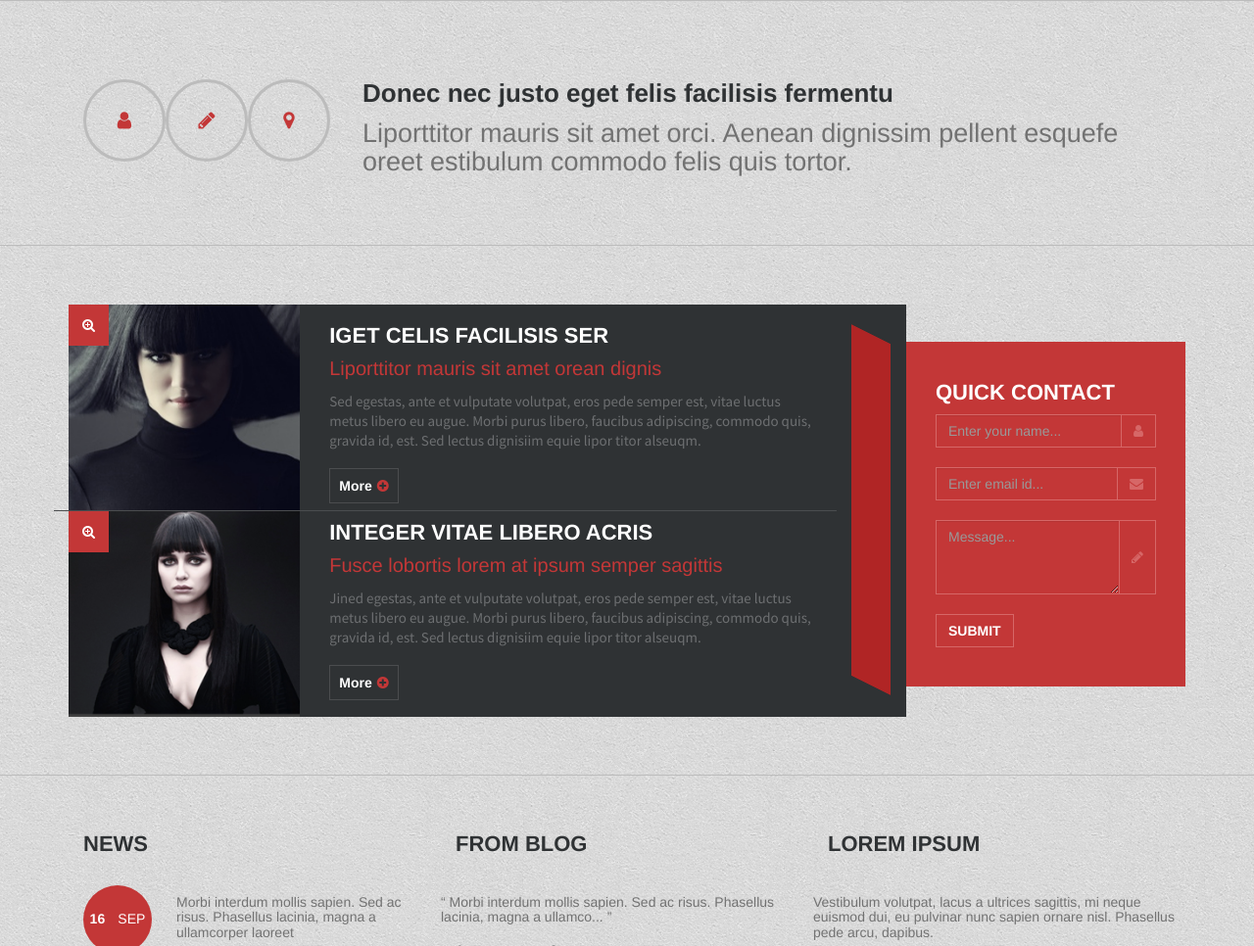
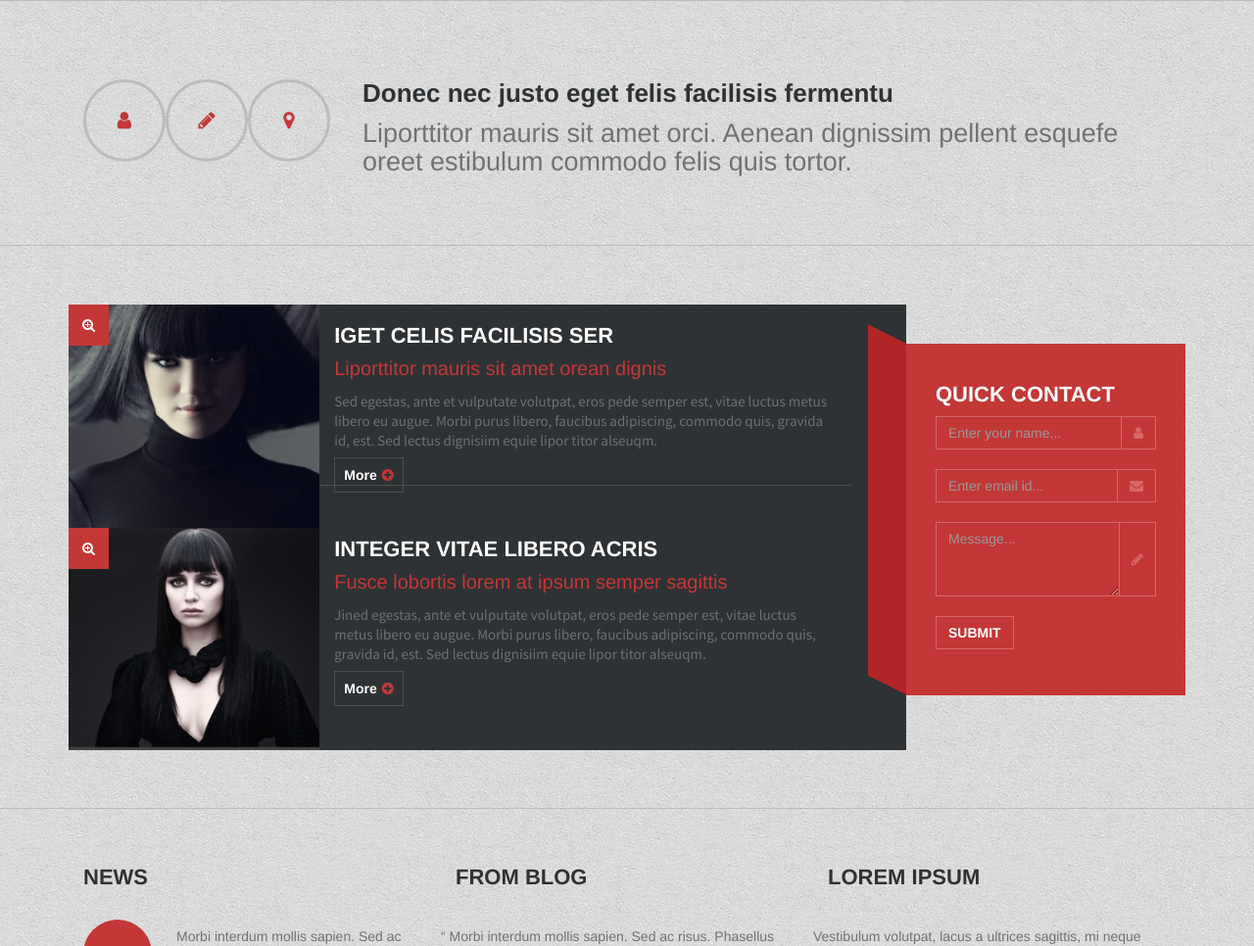
Before and after one commit to velnychukyuracv/SiteName, a plain HTML site: page index.html in a window 1280 px wide. Shown: the part 571-1537 px from the top of the page at 98% size. Drawn offline with nearby package versions, Linux system fonts and the light colour scheme.

Commit message:
project SiteName at Bootstrap

```diff
--- a/CSS/style.css
+++ b/CSS/style.css
@@ -125,11 +125,16 @@ header {
     position: relative;
 }
 .portraitForm .left .portraitBlog{
-    padding-left: 0;
+    padding: 0;
 }
-.portraitForm .left .portraitBlog .rowUp{
+/*.portraitForm .left .portraitBlog .rowUp{
     border-bottom: 1px solid #4b4d4f;
 
+
+}*/
+.portraitForm .left .portraitBlog   .portrait
+{
+    padding-right: 0;
 }
 .portraitForm .left .portraitBlog   .portrait a{
     position: absolute;
@@ -147,6 +152,11 @@ header {
     text-align: left;
     text-transform: uppercase;
 }
+.portraitForm .left .portraitBlog  .BlogUp{
+    border-bottom: 1px solid #4b4d4f;
+
+}
+
 .portraitForm .left .portraitBlog  .BlogUp  h4{
     margin-top: 20px;
 }
@@ -167,7 +177,7 @@ header {
     font-weight: 400;
     line-height: 20px;
     text-align: left;
-    margin-bottom: 26px;
+    margin-bottom: 15px;
 }
 .portraitForm .left .portraitBlog .BlogUp  a, .portraitForm .left .portraitBlog .BlogDown a{
     border: 1px solid #4b4d4f ;
@@ -178,6 +188,8 @@ header {
     text-align: left;
     padding: 9px;
     text-decoration: none;
+   m
+
 }
 .portraitForm .left .portraitBlog .BlogUp  a .fa-plus-circle, .portraitForm .left .portraitBlog .BlogDown  a .fa-plus-circle{
     color: #c33737;
@@ -186,11 +198,11 @@ header {
 .portraitForm .left .portraitBlog  .BlogDown  h4{
     margin-top: 10px;
 }
-.portraitForm .left .portraitBlog .rowDown{
 
-}
 .portraitForm .left .line{
     margin-top: 20px;
+    position: absolute;
+    right: -17px;
 }
 @media (max-width: 1200px) {
     .portraitForm .left .line {
@@ -204,7 +216,7 @@ header {
     background-color: #c33737;
     padding-left: 30px;
     padding-right: 30px;
-    margin-top: 38px;
+    margin-top: 40px;
 
 }
 .portraitForm .right .form h3{
@@ -237,7 +249,7 @@ header {
     text-align: left;
     text-transform: uppercase;
     background-color:#c33737;
-    margin-bottom: 40px;
+    margin-bottom: 47px;
     border-color: #d66767;
     border-radius: 0;
 }
```
Also changed, not shown: 1 other file.
